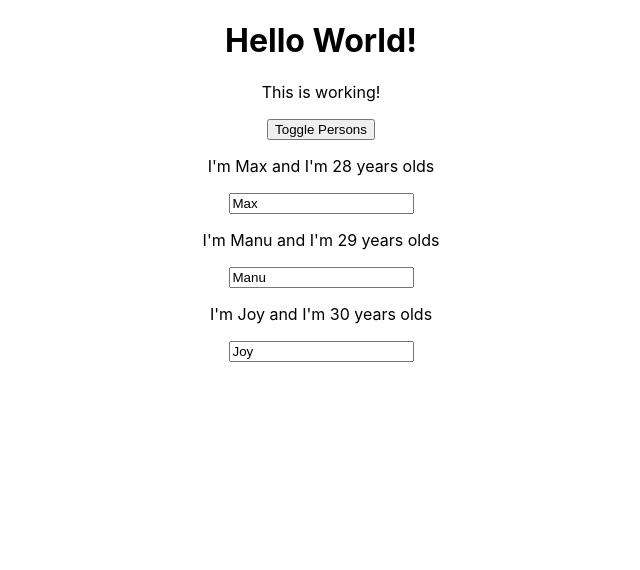
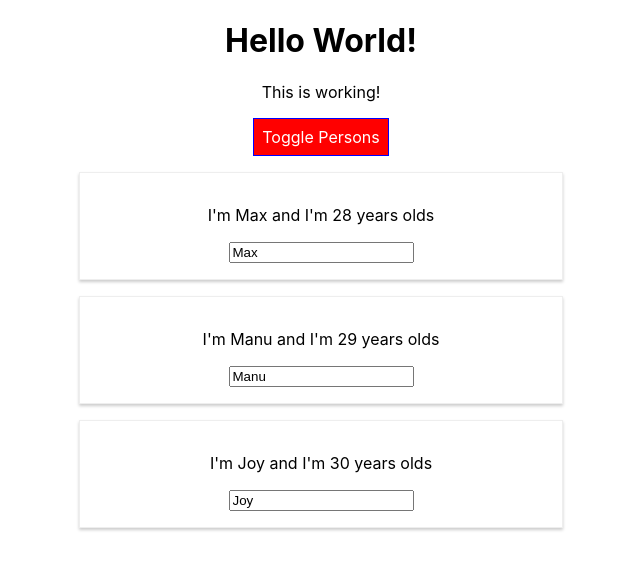
Before and after one commit to joetlobb/react_learning, a React (Create React App) app: page / in a window 1280 px wide. Both pictures are taken after a click on the button "Toggle Persons". Shown: the top 570 px of the page, without its empty margins (319-959 px from the left). Built offline with nearby package versions, Linux system fonts and the light colour scheme.

Commit message:
Debugging React App

```diff
--- a/src/App.css
+++ /dev/null
@@ -1,11 +0,0 @@
-.App {
-  text-align: center;
-}
-
-.red {
-  color: red;
-}
-
-.bold {
-  font-weight: bold;
-}
--- a/src/App.js
+++ b/src/App.js
@@ -1,24 +1,7 @@
 import React, { Component } from 'react';
-// import Radium, { StyleRoot } from 'radium';
-import styled from 'styled-components';
-// import logo from './logo.svg';
-
-import './App.css';
+import classes from './App.module.css';
 
 import Person from './Person/Person';
-
-const StyledButton = styled.button`
-  background-color: ${props => props.myAlt ? 'red' : 'green'};
-  color: white;
-  font: inherit;
-  border: 1px solid blue;
-  padding: 8px;
-  cursor: pointer;
-
-  &:hover {
-    background-color: ${props => props.myAlt ? 'salmon' : 'lightgreen'};
-    color: black;
-`;
 
 class App extends Component {
   state = {
@@ -64,20 +47,8 @@
   };
 
   render() {
-    // const style = {
-    //   backgroundColor: 'green',
-    //   color: 'white',
-    //   font: 'inherit',
-    //   border: '1px solid blue',
-    //   padding: '8px',
-    //   cursor: 'pointer',
-    //   ':hover': {
-    //     backgroundColor: 'lightgreen',
-    //     color: 'black'
-    //   }
-    // };
-
     let persons = null;
+    let btnClass = '';
 
     if (this.state.showPersons) {
       persons = (
@@ -96,38 +67,31 @@
         </div>
       )
 
-      // style.backgroundColor = 'red';
-      // style[':hover'] = {
-      //   backgroundColor: 'salmon',
-      //   color: 'black'
-      // }
+      btnClass = classes.Red;
     };
 
-    let classes = [];
+    let assignedClasses = [];
     if (this.state.persons.length <= 2) {
-      classes.push('red'); // classess = ['red']
+      assignedClasses.push(classes.red); // assignedClassess = ['red']
     }
     if (this.state.persons.length <= 1) {
-      classes.push('bold'); // classess = ['red', 'bold']
+      assignedClasses.push(classes.bold); // assignedClassess = ['red', 'bold']
     }
 
     return (
-      // <StyleRoot>
-      <div className="App" >
+      <div className={classes.App} >
         <h1>Hello World!</h1>
-        <p className={classes.join(' ')}>This is working!</p>
-        <StyledButton myAlt={this.state.showPersons}
+        <p className={assignedClasses.join(' ')}>This is working!</p>
+        <button className={btnClass} myAlt={this.state.showPersons}
           onClick={this.togglePersonsHandler}
         >Toggle Persons
-        </StyledButton>
+        </button>
         {persons}
       </div>
-      // </StyleRoot>
     );
   }
 }
 
-// export default Radium(App);
 export default App;
 
 // import React, { useState } from 'react';
--- /dev/null
+++ b/src/App.module.css
@@ -0,0 +1,33 @@
+.App {
+  text-align: center;
+}
+
+.red {
+  color: red;
+}
+
+.bold {
+  font-weight: bold;
+}
+
+.App button {
+  background-color: green;
+  color: white;
+  font: inherit;
+  border: 1px solid blue;
+  padding: 8px;
+  cursor: pointer;
+}
+
+.App button:hover {
+    background-color: lightgreen;
+    color: black;
+}
+
+.App button.Red {
+  background-color: red;
+}
+
+.App button.Red:hover {
+  background-color: salmon;
+}
--- a/src/Person/Person.js
+++ b/src/Person/Person.js
@@ -1,40 +1,17 @@
 import React from 'react';
-// import Radium from 'radium';
-import styled from 'styled-components';
 
-import './Person.css';
-
-const StyledDiv = styled.div`{
-  width: 60%;
-  margin: 16px auto;
-  border: 1px solid #eee;
-  box-shadow: 0 2px 3px #ccc;
-  padding: 16px;
-  text-align: center;
-
-  @media (min-width: 500px) {
-    width: 450px;
-  }
-`;
+import classes from './Person.module.css';
 
 const person = (props) => {
-  // const style = {
-  //   '@media (min-width: 500px)': {
-  //     width: '450px'
-  //   }
-  // };
-
   return (
-    // <div className="Person" style={style}>
-    <StyledDiv>
+    <div className={classes.Person}>
       <p onClick={props.click} > I'm {props.name} and I'm {props.age} years olds</p >
       <p>{props.children}</p>
       <input type="text"
         onChange={props.changed}
         value={props.name} />
-    </StyledDiv>
+    </div>
   )
 };
 
 export default person;
-// export default Radium(person);
--- a/src/Person/Person.css
+++ b/src/Person/Person.module.css
@@ -1,4 +1,4 @@
-/* .Person {
+.Person {
   width: 60%;
   margin: 16px auto;
   border: 1px solid #eee;
@@ -11,4 +11,4 @@
   .Person {
     width: 450px;
   }
-} */
+}
```
